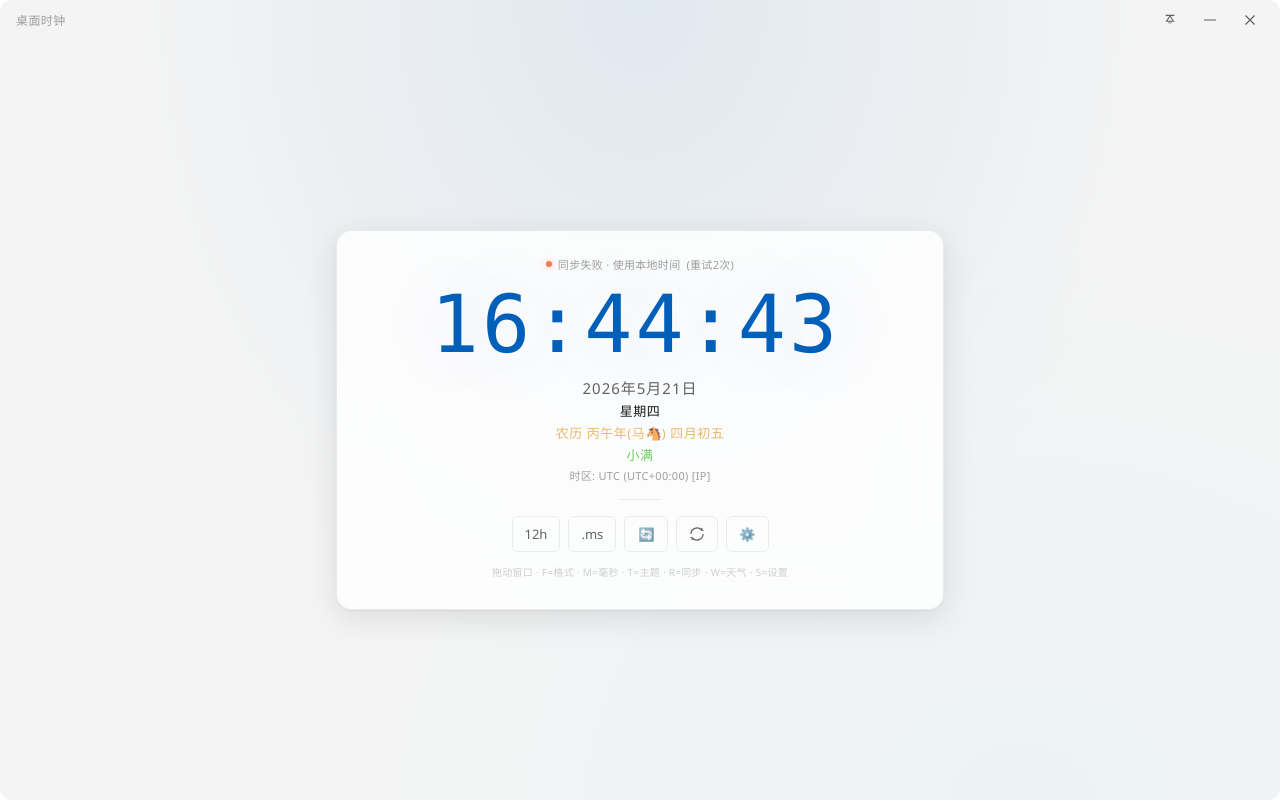
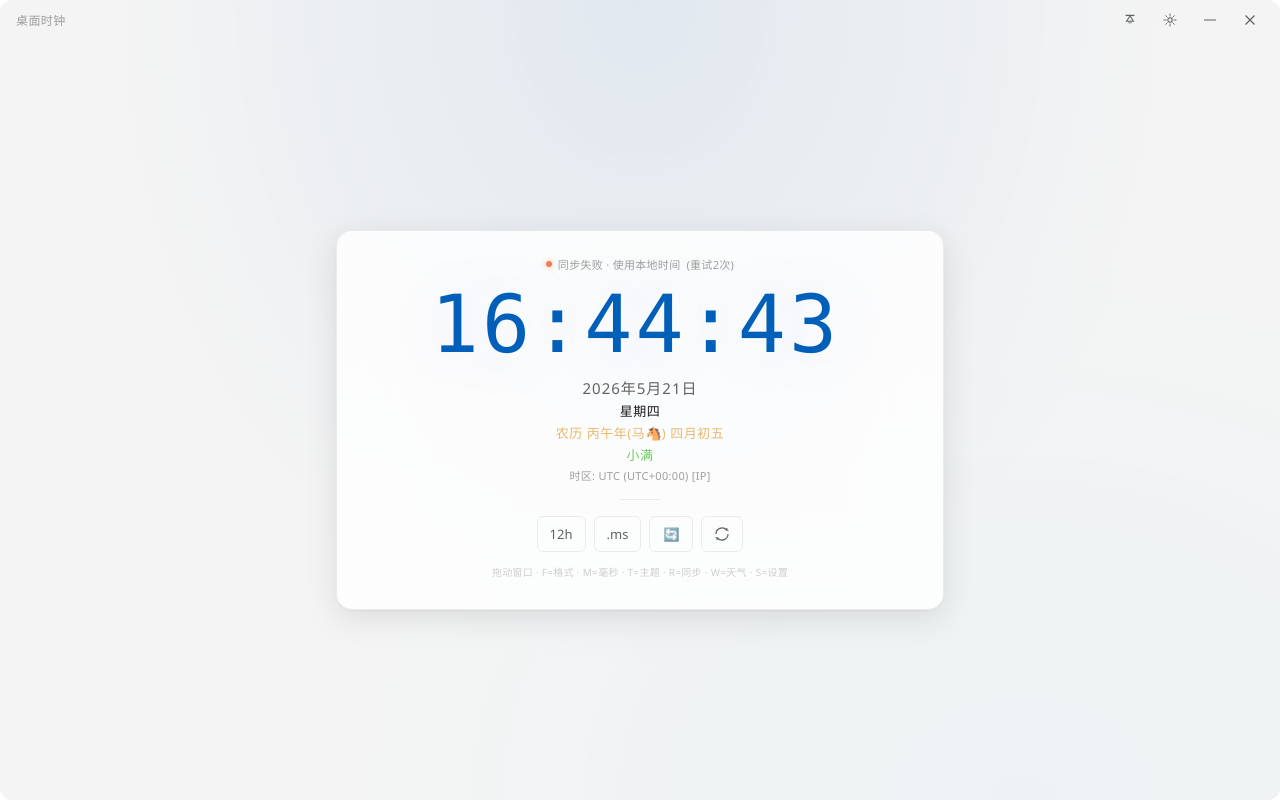
Before and after one commit to ReckerLiang98/desktop-clock-v2, a React (Vite) app: page / in a window 1280 px wide. Built offline with nearby package versions, Linux system fonts and the light colour scheme; no server answers.

Commit message:
refactor: 设置按钮移至标题栏（置顶按钮旁）
- TitleBar 新增齿轮图标设置按钮（SVG，Windows 11 风格）
- 从 Toolbar 移除设置按钮
- 键盘快捷键 S 保持不变

```diff
--- a/src/App.jsx
+++ b/src/App.jsx
@@ -310,6 +310,7 @@ export default function App() {
         topEnabled={topEnabled}
         onMinimize={handleMinimize}
         onToggleTop={toggleTop}
+        onSettings={openSettings}
         onClose={handleClose}
       />
 
--- a/src/components/TitleBar.jsx
+++ b/src/components/TitleBar.jsx
@@ -11,7 +11,7 @@
 
 import { memo } from 'react';
 
-function TitleBar({ topEnabled, onMinimize, onToggleTop, onClose }) {
+function TitleBar({ topEnabled, onMinimize, onToggleTop, onSettings, onClose }) {
   return (
     <div className="title-bar">
       <span className="title-label">桌面时钟</span>
@@ -22,6 +22,14 @@ function TitleBar({ topEnabled, onMinimize, onToggleTop, onClose }) {
             <path d="M3 2h10v1.5H3z" fill="currentColor"/>
             <path d="M8 3.5l-4 6h8z" fill="none" stroke="currentColor" strokeWidth="1.2"/>
             <rect x="6" y="10" width="4" height="2" rx="0.5" fill="currentColor" opacity="0.5"/>
+          </svg>
+        </button>
+        {/* 设置按钮 */}
+        <button className="win-btn" onClick={onSettings} title="设置 (S)">
+          <svg width="14" height="14" viewBox="0 0 16 16">
+            <circle cx="8" cy="8" r="2.5" fill="none" stroke="currentColor" strokeWidth="1.2"/>
+            <path d="M8 1v2.5M8 12.5V15M1 8h2.5M12.5 8H15M3.05 3.05l1.77 1.77M11.18 11.18l1.77 1.77M3.05 12.95l1.77-1.77M11.18 4.82l1.77-1.77"
+              stroke="currentColor" strokeWidth="1" strokeLinecap="round"/>
           </svg>
         </button>
         {/* 最小化按钮 */}
--- a/src/components/Toolbar.jsx
+++ b/src/components/Toolbar.jsx
@@ -10,7 +10,7 @@
 
 import { memo } from 'react';
 
-function Toolbar({ is24, showMs, themeMode, onToggle24, onToggleMs, onCycleTheme, onSync, onSettings }) {
+function Toolbar({ is24, showMs, themeMode, onToggle24, onToggleMs, onCycleTheme, onSync }) {
   const themeIcon = themeMode === 'dark'
     ? '🌙' : themeMode === 'light'
     ? '☀️' : '🔄';
@@ -45,11 +45,6 @@ function Toolbar({ is24, showMs, themeMode, onToggle24, onToggleMs, onCycleTheme
           <polyline points="3 14 3.5 12 1.5 11.5" fill="none" stroke="currentColor" strokeWidth="1.2"/>
         </svg>
       </button>
-
-      {/* 设置 */}
-      <button className="btn settings-btn" onClick={onSettings} title="设置">
-        ⚙️
-      </button>
     </div>
   );
 }
```
Also changed, not shown: 1 other file (tests, documents, lock files or other folders).
